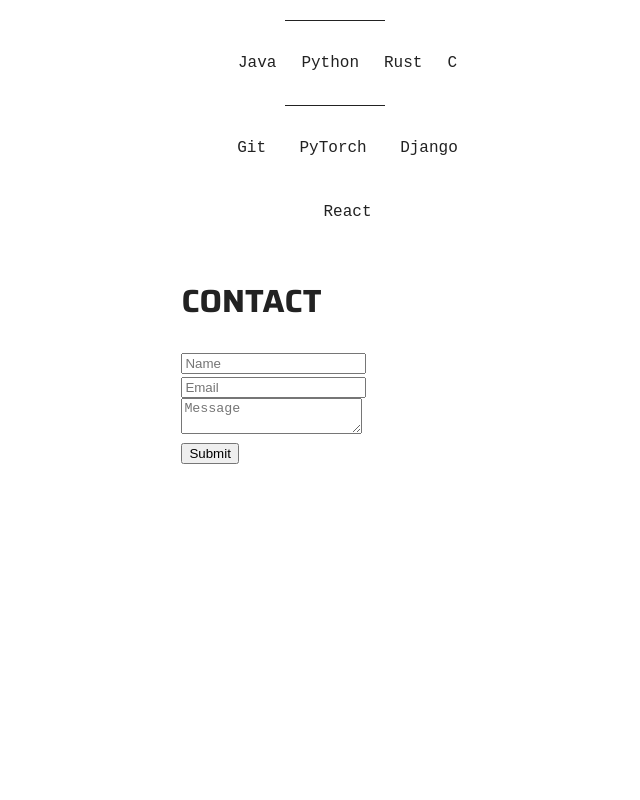
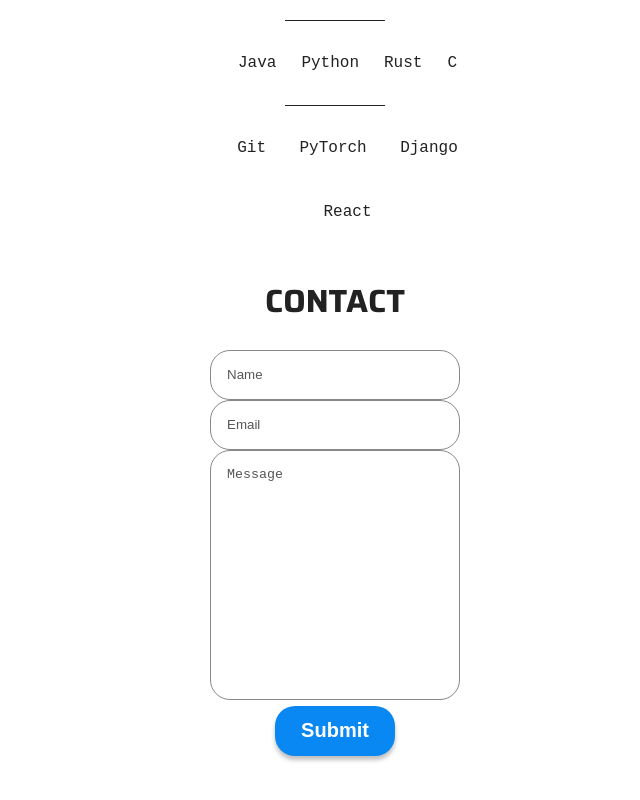
Before and after one commit to Wilsdawg1212/personal_website, a React (Vite) app: page / in a window 1280 px wide. Shown: the part 2139-2939 px from the top of the page, without its empty margins (305-945 px from the left). Before the commit the page ends 2663 px from the top, so only its background shows below. Built offline with nearby package versions, Linux system fonts and the light colour scheme.

Commit message:
Progress on Form

```diff
--- a/src/sections/Contact/ContactStyles.module.css
+++ b/src/sections/Contact/ContactStyles.module.css
@@ -0,0 +1,51 @@
+.container {
+    display: flex;
+    flex-direction: column;
+    text-align: center;
+}
+
+.form {
+    display: flex;
+    flex-direction: column;
+    gap: 30px;
+}
+
+textarea, input:not([type='submit']) {
+    height: 50px;
+    padding-left: 16px;
+    width: 250px;
+}
+
+textarea {
+    padding-top: 16px;
+    resize: none;
+    height: 250px;
+}
+
+input, textarea {
+    border-radius: 20px;
+    border: #888 1px solid;
+    box-sizing: border-box;
+    justify-self: center;
+    background-color: var(--background-color);
+    color: var(--form-text-color);
+}
+
+::placeholder {
+    color: var(--form-text-color);
+}
+
+input[type='submit'] {
+    background-color: var(--btn-color);
+    color: var(--btn-text-color);
+    border: none;
+    border-radius: 20px;
+    width: 120px;
+    height: 50px;
+    font-size: 20px;
+    font-weight: bold;
+    box-shadow: 0 4px 4px rgba(0, 0, 0, 0.25);
+    transition: box-shadow 200ms ease-in-out, transform 200ms
+    ease-in-out;
+    margin: auto;
+}
```
